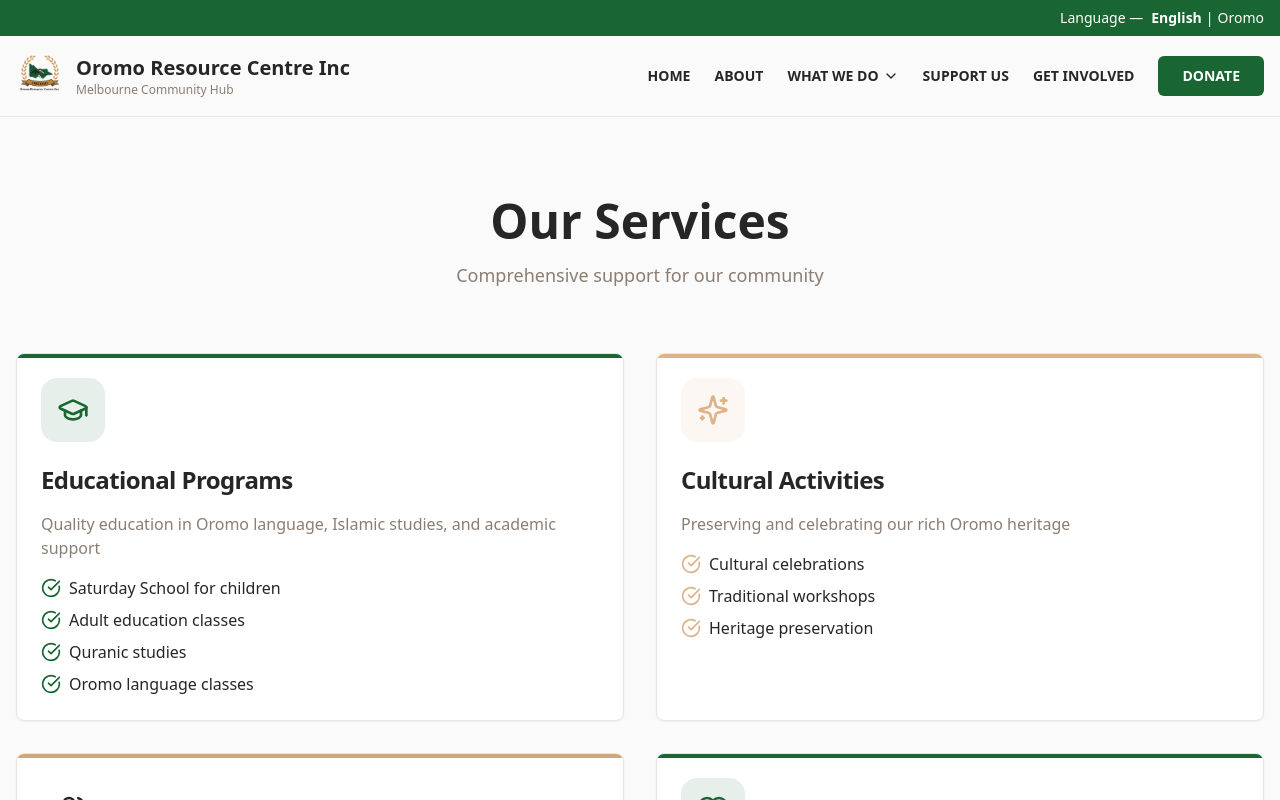
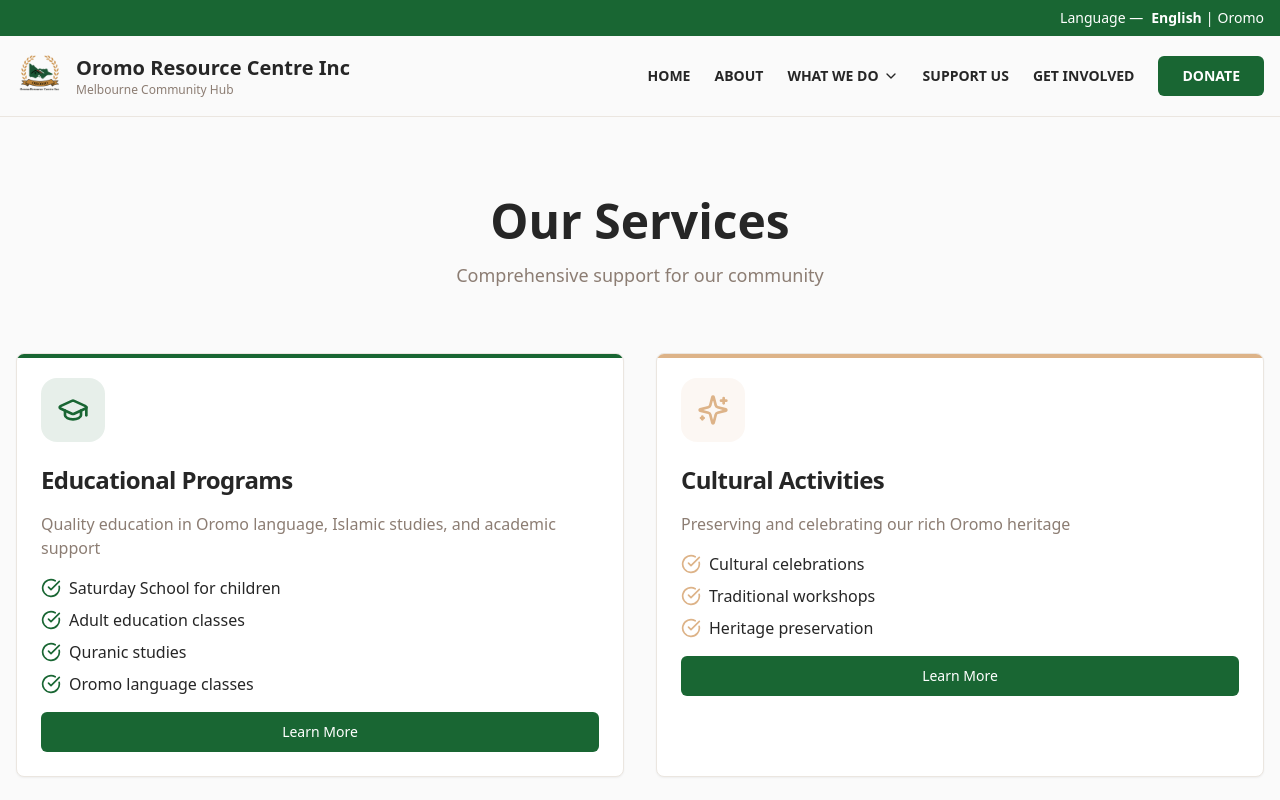
Before and after one commit to fes-reshid/oromo-resource-center, a React (Vite) app: page /services in a window 1280 px wide. Shown: the top 800 px of the page. Built offline with nearby package versions, Linux system fonts and the light colour scheme.

Commit message:
Add learn more buttons to services page

```diff
--- a/src/pages/ServicesPage.tsx
+++ b/src/pages/ServicesPage.tsx
@@ -2,6 +2,7 @@ import Header from '@/components/Header';
 import Footer from '@/components/Footer';
 import { useLanguage } from '@/contexts/LanguageContext';
 import { Card, CardContent, CardHeader, CardTitle } from '@/components/ui/card';
+import { Button } from '@/components/ui/button';
 import { GraduationCap, Users, Heart, Sparkles, CheckCircle } from 'lucide-react';
 
 const ServicesPage = () => {
@@ -98,6 +99,9 @@ const ServicesPage = () => {
                       </li>
                     ))}
                   </ul>
+                  <Button className="w-full mt-4 bg-primary hover:bg-primary/90 text-primary-foreground">
+                    Learn More
+                  </Button>
                 </CardContent>
               </Card>
             );
```
